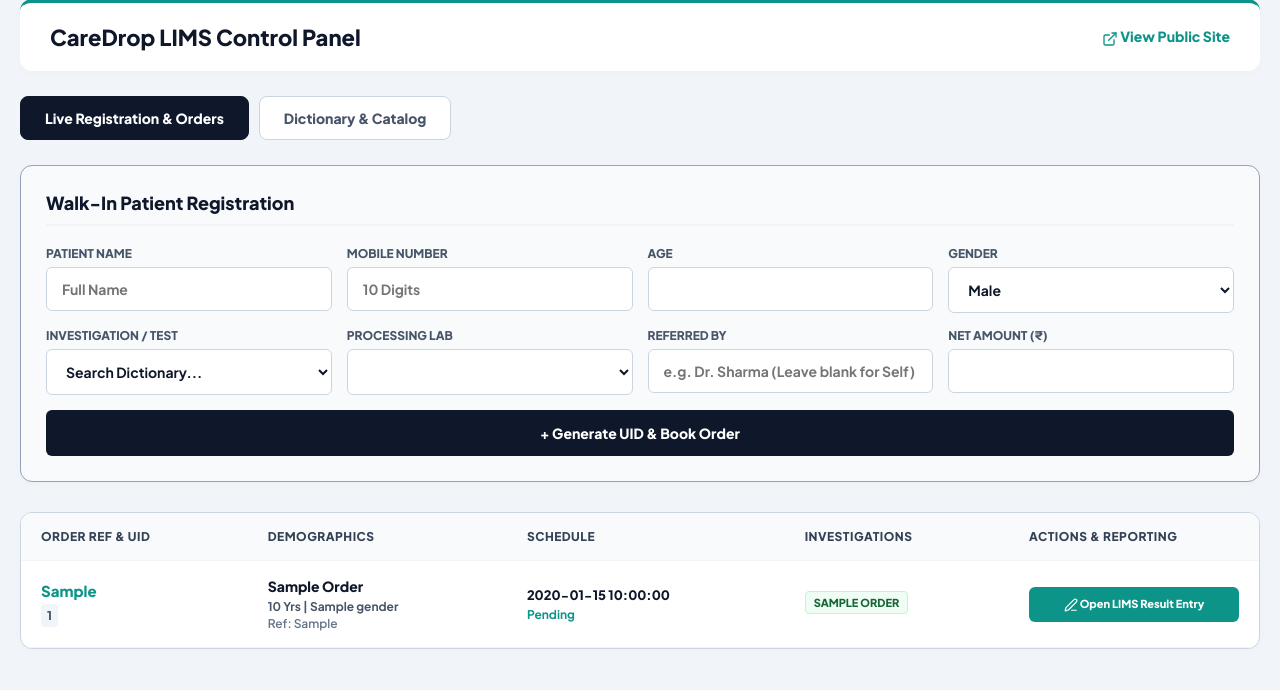
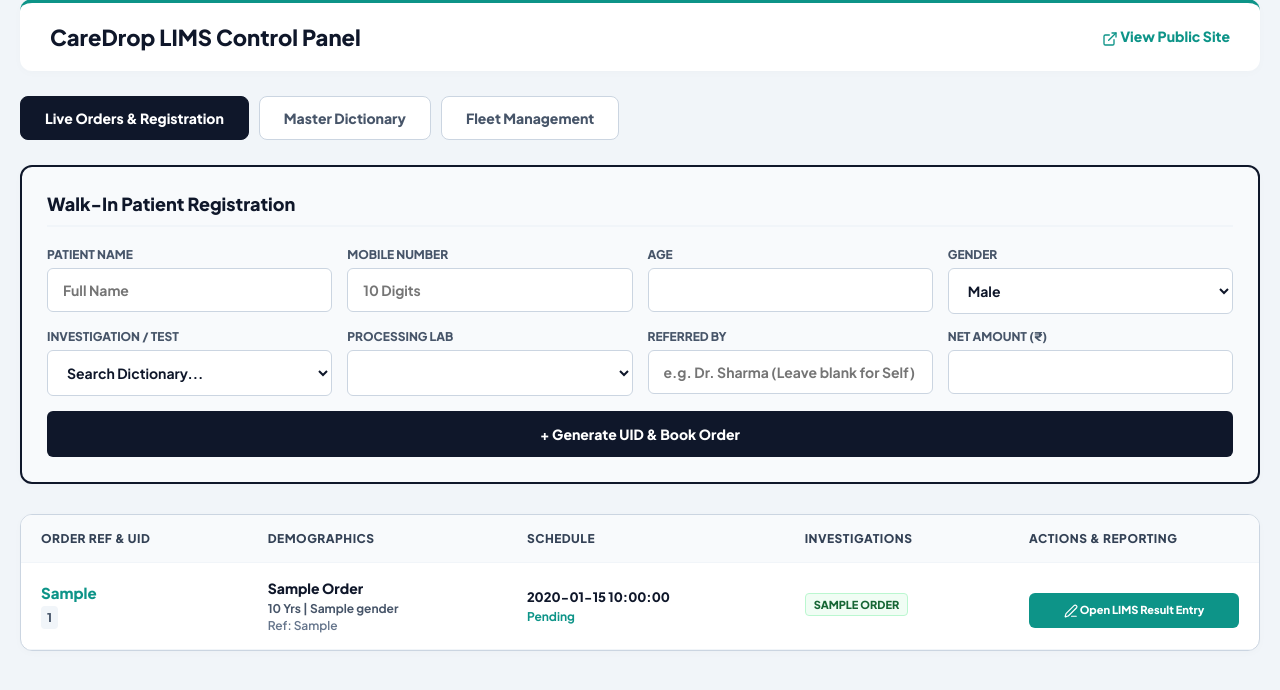
Before and after one commit to lab81617-del/caredrop-website, a Flask app: page /admin in a window 1280 px wide. Shown: the part 21-711 px from the top of the page. Run offline with Flask 3, Linux system fonts and the light colour scheme; the visitor is signed in with stand-in values (Sample User, id 1); a database or web service that is not in the repository returns one stand-in record (values such as "Sample title"); lists and menus that the app fills with data are empty; some libraries are stand-ins or nearby versions.

Commit message:
Update admin.html

```diff
--- a/templates/admin.html
+++ b/templates/admin.html
@@ -3,15 +3,15 @@
 <head>
     <meta charset="UTF-8">
     <meta name="viewport" content="width=device-width, initial-scale=1.0">
-    <title>LIMS Control Panel | CareDrop</title>
+    <title>Enterprise LIMS | CareDrop</title>
     <link href="https://fonts.googleapis.com/css2?family=Plus+Jakarta+Sans:wght@500;600;700;800&display=swap" rel="stylesheet">
     <script src="https://unpkg.com/lucide@latest"></script>
     <style>
-        * { font-family: 'Plus Jakarta Sans', system-ui, sans-serif !important; box-sizing: border-box;}
+        * { font-family: 'Plus Jakarta Sans', sans-serif !important; box-sizing: border-box;}
         body { background: #F1F5F9; margin: 0; padding: 20px; color: #0F172A; font-size: 14px; }
         input, select, button { font-family: inherit; background-color: #fff; border: 1px solid #cbd5e1; outline: none; }
         input:focus, select:focus { border-color: #0D9488; }
-        .container { max-width: 1300px; margin: 0 auto; }
+        .container { max-width: 1400px; margin: 0 auto; }
 
         .header { display: flex; justify-content: space-between; align-items: center; background: white; padding: 20px 30px; border-radius: 12px; box-shadow: 0 2px 10px rgba(0,0,0,0.02); margin-bottom: 25px; border-top: 4px solid #0D9488; }
         .header h1 { margin: 0; font-size: 22px; font-weight: 800; color: #0F172A; }
@@ -41,7 +41,7 @@
         .btn-save { background: #0D9488; color: white; padding: 14px 24px; border: none; border-radius: 6px; font-weight: 800; cursor: pointer; font-size: 14px; width: 100%; transition: 0.2s; }
         .btn-save:hover { background: #0F766E; }
 
-        .btn-lims { background: #0F172A; color: white; padding: 10px; border-radius: 6px; font-weight: 800; text-decoration: none; display: block; font-size: 11px; text-align: center; transition: 0.2s; border: none; cursor: pointer; }
+        .btn-lims { background: #0F172A; color: white; padding: 10px; border-radius: 6px; font-weight: 800; text-decoration: none; display: block; font-size: 11px; text-align: center; transition: 0.2s; border: none; cursor: pointer; margin-top: 8px; }
         .btn-lims:hover { background: #1E293B; }
     </style>
 </head>
@@ -54,13 +54,15 @@
     </div>
 
     <div class="tabs">
-        <button class="tab-btn active" onclick="switchTab('orders')">Live Registration & Orders</button>
-        <button id="inventoryTabBtn" class="tab-btn" onclick="switchTab('inventory')">Dictionary & Catalog</button>
+        <button class="tab-btn active" onclick="switchTab('orders')">Live Orders & Registration</button>
+        <button id="inventoryTabBtn" class="tab-btn" onclick="switchTab('inventory')">Master Dictionary</button>
+        <button id="teamTabBtn" class="tab-btn" onclick="switchTab('team')">Fleet Management</button>
     </div>
 
+    <!-- ORDERS & REGISTRATION TAB -->
     <div id="orders" class="tab-content active">
-        <!-- WALK-IN REGISTRATION -->
-        <div class="card form-container" style="border: 1px solid #94A3B8; background: #F8FAFC;">
+        <!-- Walk-In Form -->
+        <div class="card form-container" style="border: 2px solid #0F172A; background: #F8FAFC;">
             <div class="form-title">Walk-In Patient Registration</div>
             <form action="/admin/walk-in" method="POST">
                 <div class="form-grid">
@@ -77,7 +79,7 @@
                         <label>Investigation / Test</label>
                         <select name="test_id" required>
                             <option value="">Search Dictionary...</option>
-                            {% for item in inventory %}<option value="{{ item.test_id }}">{{ item.test_name }}</option>{% endfor %}
+                            {% for item in inventory %}<option value="{{ item.test_id }}">{{ item.test_name }} (₹{{ item.price }})</option>{% endfor %}
                         </select>
                     </div>
                     <div class="input-group">
@@ -93,7 +95,7 @@
             </form>
         </div>
 
-        <!-- ORDERS TABLE -->
+        <!-- Orders Table -->
         <div class="card table-wrapper">
             <table>
                 <thead>
@@ -129,7 +131,6 @@
                                     <a href="/download-invoice/{{ order.id }}" target="_blank" class="btn-lims" style="margin-top: 0; background: #475569;">🧾 Print Bill</a>
                                 </div>
 
-                                <!-- ONE-CLICK WHATSAPP AUTOMATION -->
                                 <a href="https://wa.me/91{{ order.phone }}?text=Hello {{ order.patient_name }}, your CareDrop Diagnostics report for {{ order.order_ref }} is ready. Download it securely here: https://caredrop.in/download-report/{{ order.id }}" target="_blank" class="btn-lims" style="margin-top: 0; background: #16A34A; margin-bottom: 8px;">
                                     <i data-lucide="message-circle" style="width: 14px; height: 14px; vertical-align: middle;"></i> Send via WhatsApp
                                 </a>
@@ -154,6 +155,42 @@
             </form>
         </div>
     </div>
+
+    <!-- TEAM / FLEET TAB -->
+    <div id="team" class="tab-content">
+        <div class="card form-container" style="border: 2px solid #0F172A; background: #F8FAFC;">
+            <div class="form-title" style="color: #0F172A;">Register New Phlebotomist</div>
+            <form action="/admin/add-phlebotomist" method="POST">
+                <div class="form-grid">
+                    <div class="input-group"><label>Full Name</label><input type="text" name="name" required></div>
+                    <div class="input-group"><label>Mobile Number</label><input type="tel" name="phone" pattern="[0-9]{10}" required></div>
+                    <div class="input-group"><label>Vehicle / Bike Number</label><input type="text" name="vehicle_number" placeholder="e.g. HR-02-AB-1234"></div>
+                </div>
+                <button type="submit" class="btn-save" style="background: #0F172A !important; width: auto;">+ Add to Fleet</button>
+            </form>
+        </div>
+
+        <div class="card table-wrapper">
+            <table>
+                <thead>
+                    <tr><th>ID</th><th>Phlebotomist Name</th><th>Contact Details</th><th>Vehicle Details</th><th>Status</th></tr>
+                </thead>
+                <tbody>
+                    {% for p in phlebotomists %}
+                    <tr>
+                        <td><div style="font-weight: 800; color: #0D9488;">PHL-{{ p.id }}</div></td>
+                        <td style="font-weight: 800; color: #0F172A; text-transform: capitalize;">{{ p.name }}</td>
+                        <td style="font-weight: 700; color: #475569;">{{ p.phone }}</td>
+                        <td style="font-weight: 700; color: #475569;">{{ p.vehicle_number or 'N/A' }}</td>
+                        <td><div class="badge">Active</div></td>
+                    </tr>
+                    {% else %}
+                    <tr><td colspan="5" style="text-align: center; color: #64748B; font-weight: 700;">No phlebotomists added yet.</td></tr>
+                    {% endfor %}
+                </tbody>
+            </table>
+        </div>
+    </div>
 </div>
 
 <script>
```
